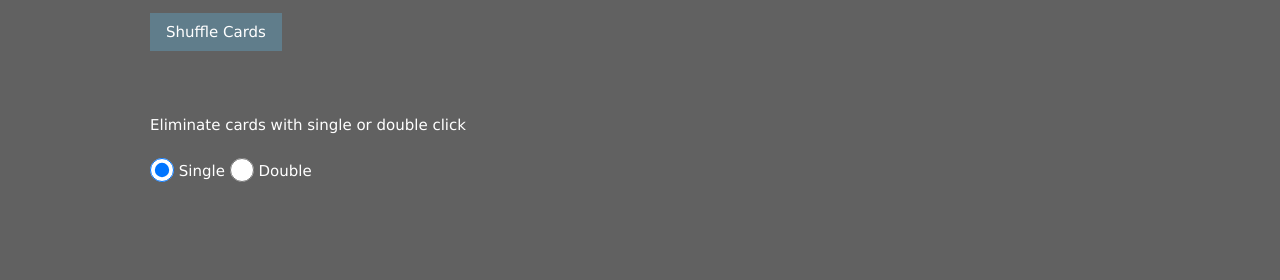
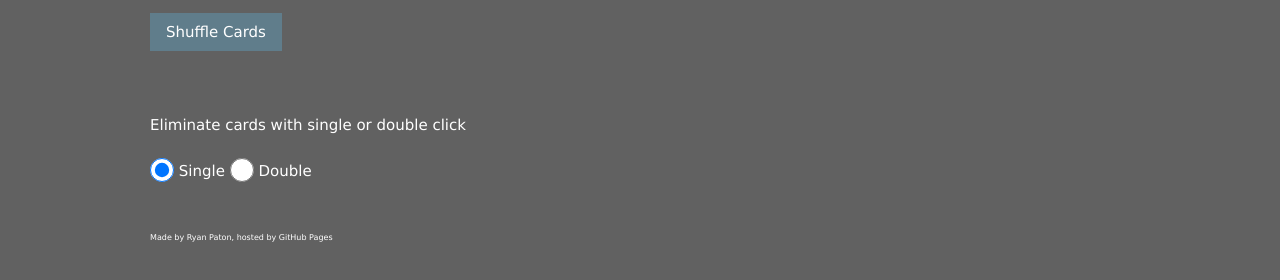
Before and after one commit to ryan-paton/legion, a plain HTML site: page index.html in a window 1280 px wide. Shown: the part 148-428 px from the top of the page. Drawn offline with nearby package versions, Linux system fonts and the light colour scheme.

Commit message:
Added note at bottom of page

```diff
--- a/index.html
+++ b/index.html
@@ -73,6 +73,9 @@
                     value="double" onclick="radioClicked(this.value)" >
                 <label>Double</label>
             </div>
+            <div>
+                <p style="font-size:8px;margin-top:50px">Made by Ryan Paton, hosted by GitHub Pages</p>
+            </div>
         </div>
 	</body>
 </html>
```
